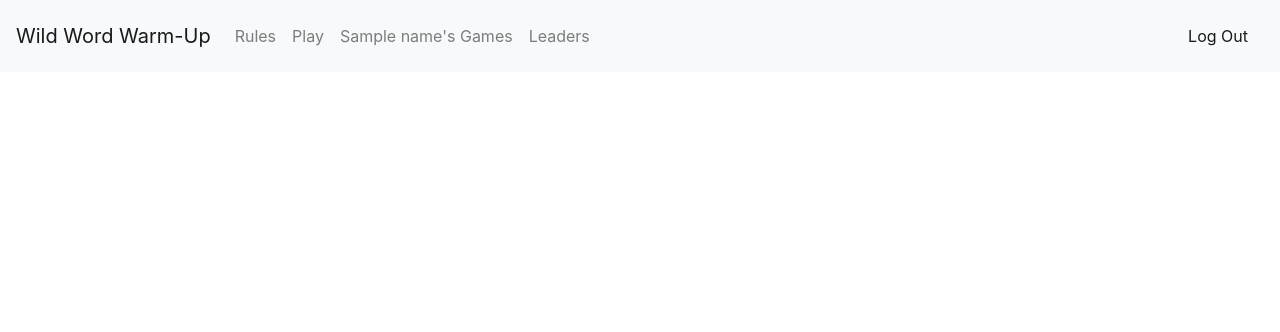
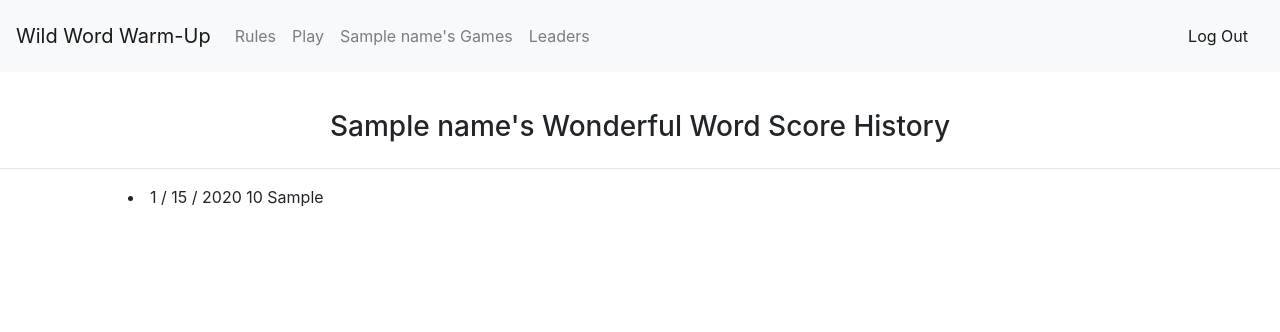
Before and after one commit to Jesskos/word-whizz, a Flask app: template templates/history.html in a window 1280 px wide. Shown: the top 332 px of the page. Run offline with Flask 2, Linux system fonts and the light colour scheme; tables that the repository leaves empty hold one stand-in row (values such as "Sample post"); the template is opened without the code that fills it: values that come from a table or form of the project are taken from there, most other values are stand-ins (such as "Sample title", 1, 10 or a date in 2020); some libraries are stand-ins or nearby versions.

Commit message:
worked on game history and leaderboard, developing templates and querying db

```diff
--- a/game.py
+++ b/game.py
@@ -1,5 +1,6 @@
 import random
 import requests
+from datetime import datetime
 
 WORD_URL = "http://app.linkedin-reach.io/words"
 
@@ -113,10 +114,10 @@ class Game:
 
 		length_word = self.get_word_length()
 
-		base_score = length_word * self.max_incorrect_guesses
-		point_gains = len(self.correct_guessed_letters) * self.max_incorrect_guesses
-		point_losses = self.incorrect_guesses * self.max_incorrect_guesses
-		total_points = (point_gains - point_losses) * int(self.difficulty_level)
+		base_score = 10
+		point_gains = len(self.correct_guessed_letters) * 10
+		point_losses = self.incorrect_guesses * 1
+		total_points = (base_score + point_gains - point_losses) * int(self.difficulty_level)
 
 		if self.game_over():
 			self.total_score = total_points
--- a/helperfunctions.py
+++ /dev/null
@@ -1,6 +0,0 @@
-
-# server helper functions
-#############################################################################
-
-def save_score(score):
-	pass
--- a/model.py
+++ b/model.py
@@ -1,5 +1,4 @@
 from flask_sqlalchemy import SQLAlchemy
-
 db = SQLAlchemy()
 
 class User(db.Model):
@@ -53,7 +52,10 @@ def connect_to_db(app, uri='postgresql:///scoresdb'): # pragma: no cover
 
 
 if __name__ == "__main__":
+	from server import app
+	from sqlalchemy.sql import label
+	from sqlalchemy import func
 
 	#from server import app  # pragma: no cover
-	#connect_to_db(app)  # pragma: no cover
+	connect_to_db(app)  # pragma: no cover
 	print("Connected to DB.")  # pragma: no cover
--- a/requirements.txt
+++ b/requirements.txt
@@ -4,7 +4,7 @@ chardet==3.0.4
 coverage==4.5.2
 Flask==0.10.1
 Flask-DebugToolbar==0.10.0
-Flask-SQLAlchemy==2.0
+Flask-SQLAlchemy==2.2
 idna==2.6
 itsdangerous==0.24
 Jinja2==2.7.3
--- a/server.py
+++ b/server.py
@@ -3,6 +3,8 @@ from game import Game
 import requests
 from model import connect_to_db, db, User, Score
 from datetime import datetime
+from sqlalchemy.sql import label
+from sqlalchemy import func, desc
 
 
 app = Flask(__name__)
@@ -198,7 +200,12 @@ def view_leaderboard():
 	if "user_id" not in session:
 		return redirect("/")
 
-	return render_template('leaderboard.html')
+	results = db.session.query(Score.user_id,label('total_score', func.sum(Score.score))).group_by(Score.user_id).order_by(desc('total_score')).all()
+	for result in results:
+		username = User.query.filter(User.user_id==result[0]).first().username
+		result.append(username)
+
+	return render_template('leaderboard.html', name=session["name"])
 
 
 @app.route('/view_history')
@@ -207,7 +214,12 @@ def view_game_history():
 	if "user_id" not in session:
 		return redirect("/")
 
-	return render_template('history.html')
+	games_history_for_user = Score.query.filter(Score.user_id==session["user_id"]).all()
+
+	for i in games_history_for_user:
+		print(i)
+
+	return render_template('history.html', game_history=games_history_for_user, name=session["name"])
 
 
 
--- a/static/css/styles.css
+++ b/static/css/styles.css
@@ -54,7 +54,16 @@
 	margin: auto;
 }
 
+#scores-container {
+	display: flex;
+	margin-left: 10%;
+	margin-right: 20%;
+}
 
+.scores {
+	display: flex;
+
+}
 
 /*buttons and forms*/
 
@@ -110,6 +119,7 @@ input[type=submit] {
  align-self: center;
 }
 
+
 /*
 modal information */
 .modal {
--- a/templates/history.html
+++ b/templates/history.html
@@ -4,7 +4,16 @@
 {% block title %}Score History{% endblock %}
 
 {% block content %}
-
+	<div class="container"><h3>{{name}}'s Wonderful Word Score History<h3></div>
+	<hr>
+	<div id="scores-container">
+		{% for game in game_history %}
+			<li>{{game.date.month}} / {{game.date.day}} / {{ game.date.year}}
+			{{game.score}}
+			{{game.word}}</li>
+			<hr>
+		{% endfor %}
+	</div>
 
 
 {% endblock %}
```
Also changed, not shown: static/js/index.js (deleted).
